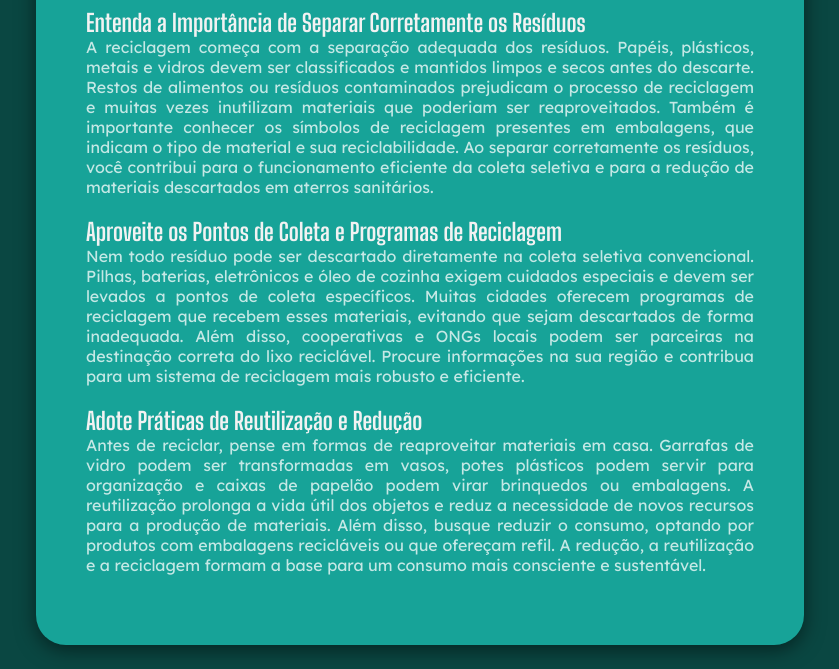
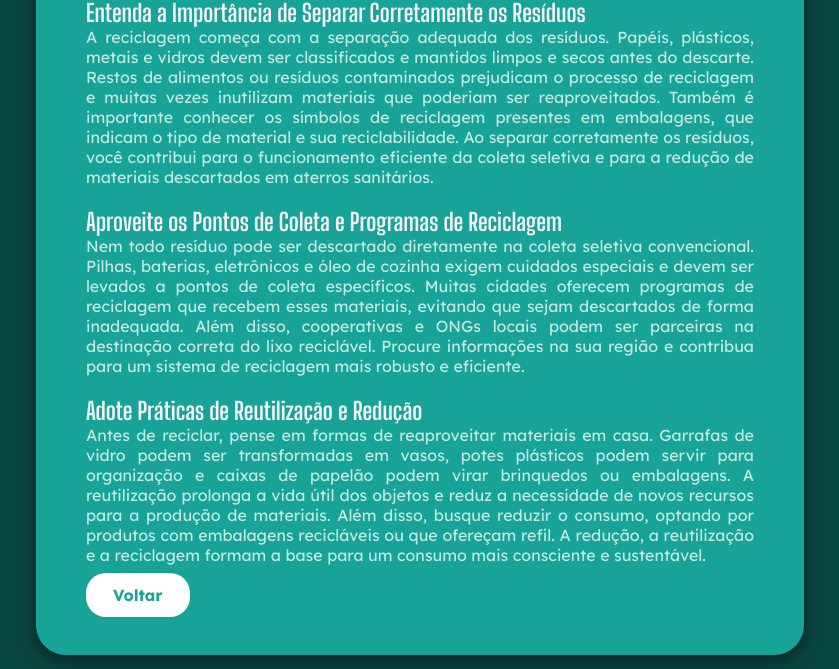
Before and after one commit to Princesval/ativ-extensionista, a plain HTML site: page res-des.html in a window 1280 px wide. Shown: the part 131-800 px from the top of the page, without its empty margins (220-1059 px from the left). Drawn offline with Linux system fonts and the light colour scheme.

Commit message:
Botão de voltar em cada página foi implementado

```diff
--- a/agua.css
+++ b/agua.css
@@ -52,6 +52,24 @@ p {
     color: var(--TransparentWhite);
 }
 
+a {
+    font-family: 'Lexend Deca', Arial, Helvetica, sans-serif;
+    background-color: white;
+    padding: 10px 25px;
+    border: 2px solid transparent;
+    border-radius: 20px;
+    text-decoration: none;
+    color: var(--blue);
+    font-weight: bolder;
+}
+
+a:hover {
+    color: white;
+    background-color: var(--blue);
+    border: 2px solid white;
+    transition: 0.5s ease;
+}
+
 @media(max-width: 600px) {
     main {
         width: 80%;
--- a/energia.css
+++ b/energia.css
@@ -53,6 +53,24 @@ p {
     color: var(--TransparentWhite);
 }
 
+a {
+    font-family: 'Lexend Deca', Arial, Helvetica, sans-serif;
+    background-color: white;
+    padding: 10px 25px;
+    border: 2px solid transparent;
+    border-radius: 20px;
+    text-decoration: none;
+    color: var(--orange);
+    font-weight: bolder;
+}
+
+a:hover {
+    color: white;
+    background-color: var(--orange);
+    border: 2px solid white;
+    transition: 0.5s ease;
+}
+
 @media(max-width: 600px) {
     main {
         width: 80%;
--- a/res-des.css
+++ b/res-des.css
@@ -52,6 +52,23 @@ p {
     color: var(--TransparentWhite);
 }
 
+a {
+    font-family: 'Lexend Deca', Arial, Helvetica, sans-serif;
+    background-color: white;
+    padding: 10px 25px;
+    border: 2px solid transparent;
+    border-radius: 20px;
+    text-decoration: none;
+    color: var(--green);
+    font-weight: bolder;
+}
+
+a:hover {
+    color: white;
+    background-color: var(--green);
+    border: 2px solid white;
+    transition: 0.5s ease;
+}
 @media(max-width: 600px) {
     main {
         width: 80%;
--- a/res-des.html
+++ b/res-des.html
@@ -20,6 +20,8 @@
             <h2>Adote Práticas de Reutilização e Redução</h2>
             <p>Antes de reciclar, pense em formas de reaproveitar materiais em casa. Garrafas de vidro podem ser transformadas em vasos, potes plásticos podem servir para organização e caixas de papelão podem virar brinquedos ou embalagens. A reutilização prolonga a vida útil dos objetos e reduz a necessidade de novos recursos para a produção de materiais. Além disso, busque reduzir o consumo, optando por produtos com embalagens recicláveis ou que ofereçam refil. A redução, a reutilização e a reciclagem formam a base para um consumo mais consciente e sustentável.</p>
         </section>
+
+        <a href="index.html">Voltar</a>
     </main>
 </body>
 </html>
```
Also changed, not shown: agua.html (+2 -0 lines), energia.html (+2 -0 lines), index.html (+3 -3 lines).
